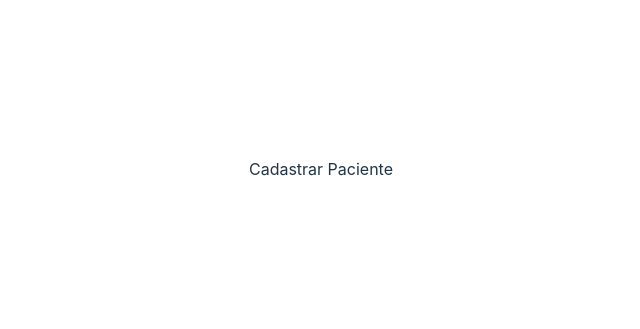
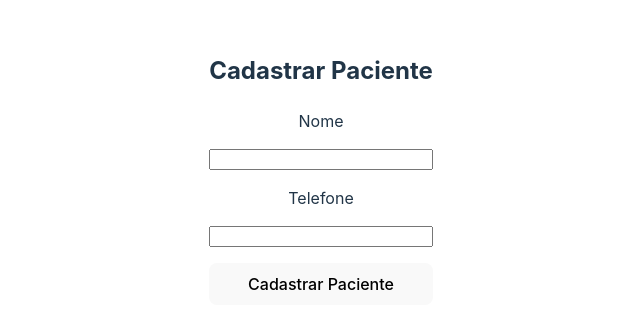
Before and after one commit to Felipe-Noguez/client-consulta, a React (Vite) app: page /cadastrar-paciente in a window 1280 px wide. Shown: the part 231-560 px from the top of the page, without its empty margins (319-959 px from the left). Built offline with nearby package versions, Linux system fonts and the light colour scheme.

Commit message:
Feat: Cadastrar Paciente

```diff
--- a/src/pages/CadastrarPaciente.jsx
+++ b/src/pages/CadastrarPaciente.jsx
@@ -1,7 +1,37 @@
+import axios from "axios";
+import {useState} from "react";
+
 export const CadastrarPaciente = () => {
+    const [nome, setNome] = useState('')
+    const [telefone, setTelefone] = useState('')
+
+    async function handleSubmit() {
+        const dadosPaciente = {
+            nome: nome,
+            telefone: telefone
+        }
+        axios.post('http://localhost:8080/paciente/cadastrar-paciente', dadosPaciente)
+            .then(response => {
+                console.log(response)
+            })
+            .catch(error => {
+                console.log(error)
+            })
+        console.log(nome)
+        console.log(telefone)
+    }
+
     return(
         <div>
-            Cadastrar Paciente
+            <h2>Cadastrar Paciente</h2>
+            <form style={{display:'flex', flexDirection:'column', gap: 16}}>
+                <label>Nome</label>
+                <input type="text" name="paciente" value={nome} onChange={event => setNome(event.target.value)}/>
+                <label>Telefone</label>
+                <input type="text" name="telefone" value={telefone}
+                       onChange={event => setTelefone(event.target.value)}/>
+                <button type="button" onClick={handleSubmit}>Cadastrar Paciente</button>
+            </form>
         </div>
     )
 }
```
